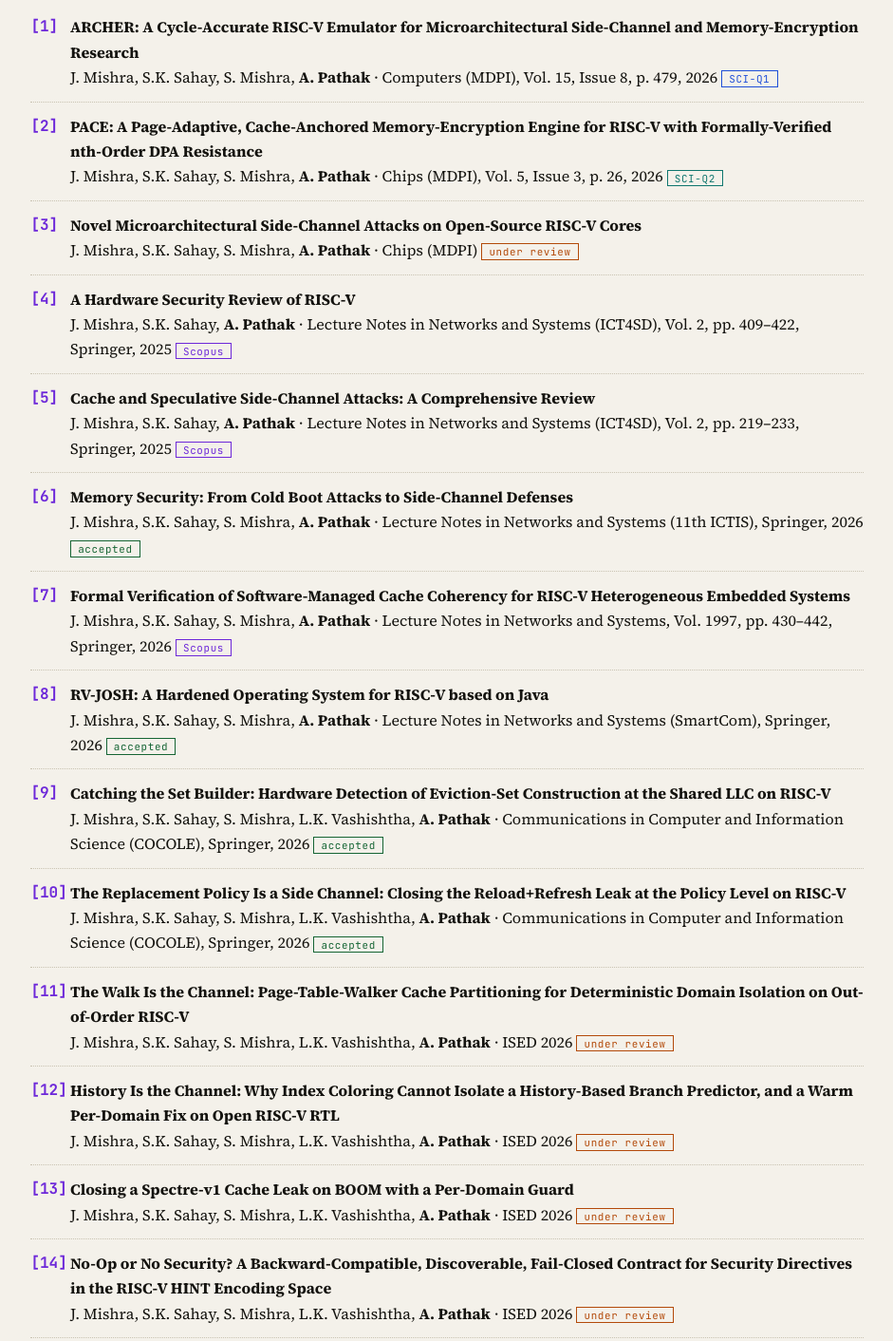
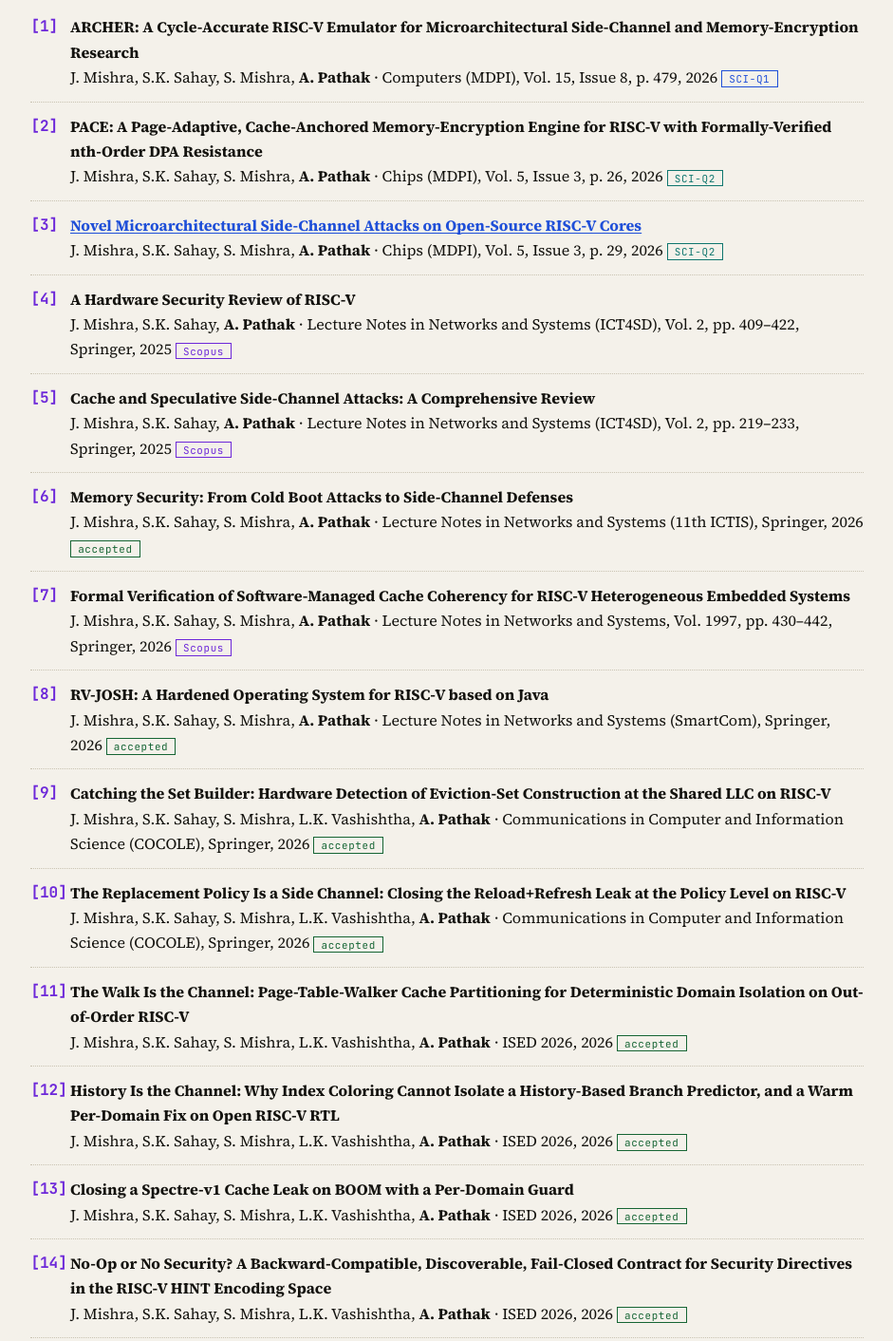
Before and after one commit to vajradevam/vajradevam.github.io, an Astro site: page /research in a window 1280 px wide. Shown: the part 1882-3294 px from the top of the page at 95% size, without its empty margins (306-1247 px from the left). Built offline with nearby package versions, Linux system fonts and the light colour scheme; Astro itself is replaced by a stand-in of ours.

Commit message:
mark RISC-V side-channel paper published, four ISED 2026 accepted; link title to MDPI

```diff
--- a/scripts/bibtex.mjs
+++ b/scripts/bibtex.mjs
@@ -6,7 +6,7 @@ const bib = pubs
   .map((p) => {
     const key = `pathak${p.year ?? 'nd'}${String(p.n).padStart(2, '0')}`;
     const author = p.authors.join(' and ');
-    return `@misc{${key},\n  author = {${author}},\n  title = {{${p.title}}},\n  howpublished = {${p.venue}${p.year ? `, ${p.year}` : ''}},\n  year = {${p.year ?? ''}},\n  note = {${p.note}}\n}`;
+    return `@misc{${key},\n  author = {${author}},\n  title = {{${p.title}}},\n  howpublished = {${p.venue}${p.year ? `, ${p.year}` : ''}},\n  year = {${p.year ?? ''}},${p.url ? `\n  url = {${p.url}},` : ''}\n  note = {${p.note}}\n}`;
   })
   .join('\n\n');
 writeFileSync(new URL('../public/research.bib', import.meta.url), bib + '\n');
--- a/src/data/publications.json
+++ b/src/data/publications.json
@@ -36,10 +36,11 @@
       "S. Mishra",
       "A. Pathak"
     ],
-    "venue": "Chips (MDPI)",
-    "year": null,
-    "status": "under review",
-    "note": "under review; revised after first round"
+    "venue": "Chips (MDPI), Vol. 5, Issue 3, p. 29",
+    "year": 2026,
+    "status": "SCI-Q2",
+    "note": "SCI-Q2",
+    "url": "https://www.mdpi.com/2674-0729/5/3/29"
   },
   {
     "n": 4,
@@ -150,9 +151,9 @@
       "A. Pathak"
     ],
     "venue": "ISED 2026",
-    "year": null,
-    "status": "under review",
-    "note": "under review"
+    "year": 2026,
+    "status": "accepted",
+    "note": "accepted"
   },
   {
     "n": 12,
@@ -165,9 +166,9 @@
       "A. Pathak"
     ],
     "venue": "ISED 2026",
-    "year": null,
-    "status": "under review",
-    "note": "under review"
+    "year": 2026,
+    "status": "accepted",
+    "note": "accepted"
   },
   {
     "n": 13,
@@ -180,9 +181,9 @@
       "A. Pathak"
     ],
     "venue": "ISED 2026",
-    "year": null,
-    "status": "under review",
-    "note": "under review"
+    "year": 2026,
+    "status": "accepted",
+    "note": "accepted"
   },
   {
     "n": 14,
@@ -195,8 +196,8 @@
       "A. Pathak"
     ],
     "venue": "ISED 2026",
-    "year": null,
-    "status": "under review",
-    "note": "under review"
+    "year": 2026,
+    "status": "accepted",
+    "note": "accepted"
   }
 ]
--- a/src/pages/research.astro
+++ b/src/pages/research.astro
@@ -65,7 +65,7 @@ const badge = (s: string) => s === 'SCI-Q1' ? 'b-q1' : s === 'SCI-Q2' ? 'b-q2' :
     {publications.map((pub) => (
       <li data-status={pub.status}>
         <span>
-          <span class="rtitle">{pub.title}</span><br />
+          <span class="rtitle">{pub.url ? <a href={pub.url}>{pub.title}</a> : pub.title}</span><br />
           <span>{(pub.authors ?? []).map((a, i) => <>{i > 0 ? ', ' : ''}{a === 'A. Pathak' ? <strong>{a}</strong> : <span>{a}</span>}</>)} · {pub.venue}{pub.year ? `, ${pub.year}` : ''}</span>
           {' '}<span class={`badge ${badge(pub.status)}`}>{pub.status}</span>
         </span>
```
